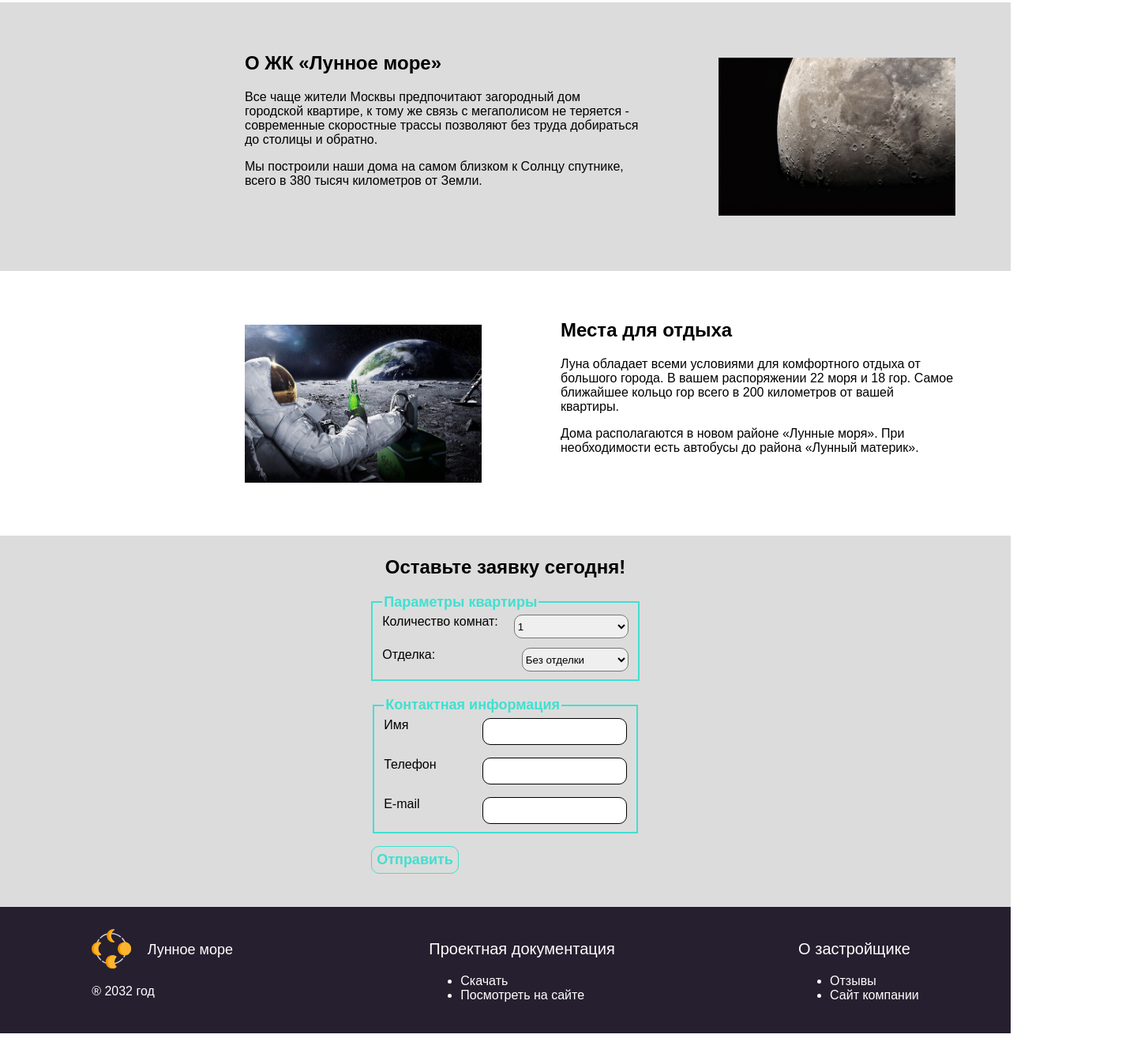
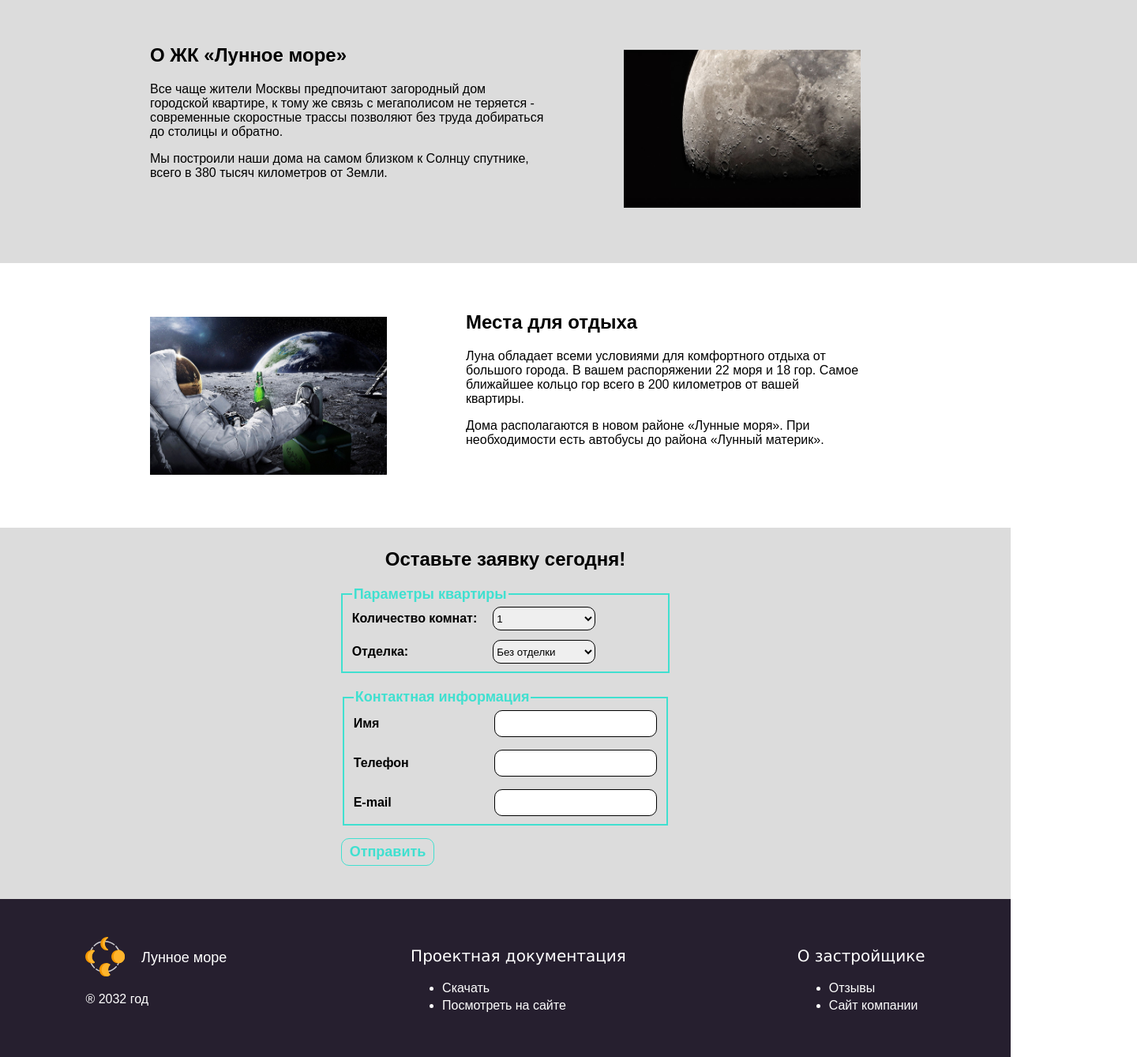
Before and after one commit to ringabi/layout-designer-project-lvl1, a plain HTML site: page index.html in a window 1280 px wide. Shown: the part 663-2001 px from the top of the page at 79% size, 1440 px wide, since content can reach past the window. Before the commit the page ends 1971 px from the top, so only its background shows below. Drawn offline with Linux system fonts and the light colour scheme.

Commit message:
На проверку-5

```diff
--- a/index.html
+++ b/index.html
@@ -23,7 +23,7 @@
 
 <main class="margin-top-60px">
     <div class="flex-center">
-        <div class="wrapper example flex-center">
+        <div class="height-360px overflow-hidden flex-center">
             <img src="images/banner.png" alt="">
         </div>
         <div class="text-on-banner flex-direction-column">
@@ -32,10 +32,11 @@
                 <h1 class="text-white line-height-0 font-family-georgia">ЖК «Лунное море»</h1>
                 <div class="font-size-16px text-white text-align-center">Место, откуда не хочется улетать</div>
             </div>
-            <button class="border-radius button border-1px-solid text-white"><a href="#form" class="font-size-16px text-decoration-none text-white">Забронировать</a></button>
+            <a href="#form" class="border-radius button border-1px-solid font-size-16px text-decoration-none text-white">Забронировать</a>
         </div>
     </div>
-    <section class="section-1" id="benefits">
+    <div class="flex-direction-column flex-center">
+        <section class="benefits" id="benefits">
             <div>
                 <h2>Уникальный вид</h2>
                 <p>Вид на космос из вашего окна. Мы построили дома с большими окнами, чтобы вы могли наслаждаться метеоритными потоками.</p>
@@ -50,7 +51,7 @@
             </div>
         </section>
         <section class="background-section">
-        <div class="section-2" id="about-company">
+            <div class="about-company" id="about-company">
                 <div class="margin-0-50px-50px-50px">
                     <h2>О ЖК «Лунное море»</h2>
                     <p>Все чаще жители Москвы предпочитают загородный дом городской квартире, к тому же связь с мегаполисом не теряется - современные скоростные трассы позволяют без труда добираться до столицы и обратно.</p>
@@ -61,7 +62,7 @@
                 </div>
             </div>
         </section>
-    <section class="section-3" id="places-for-rest">
+        <section class="places-for-rest" id="places-for-rest">
             <div>
                 <img class="moon" src="images/moon-2.jpg" alt="">
             </div>
@@ -71,21 +72,22 @@
                 <p>Дома располагаются в новом районе «Лунные моря». При необходимости есть автобусы до района «Лунный материк».</p>
             </div>
         </section>
+    </div>
     <section class="background-section-form section-form flex-center">
                 <h2 class="text-align-center">Оставьте заявку сегодня!</h2>
                 <form id="form">
                     <fieldset class="border-fieldset margin-bottom-20px">
                         <legend class="color-legend ">Параметры квартиры</legend>
-                        <span class="flex-space-between margin-bottom-12px">Количество комнат:
-                        <select class="border-radius margin-left-20px">
+                        <span  class="flex-center font-weight-bold margin-bottom-12px justify-content-flex-start">Количество комнат:
+                        <select class="border-radius border-1px-solid margin-left-20px width-130px-height-30px">
                             <option disabled>Количество комнат:</option>
                             <option>1</option>
                             <option>2</option>
                             <option>3</option>
                         </select>
                         </span>
-                        <span class="flex-space-between">Отделка:
-                        <select class="border-radius">
+                        <span class="flex-center font-weight-bold justify-content-flex-start">Отделка:
+                        <select class="border-radius border-1px-solid width-130px-height-30px margin-0-0-0-107px">
                             <option disabled>Отделка:</option>
                             <option>Без отделки</option>
                             <option>Черновая отделка</option>
@@ -95,16 +97,16 @@
                     </fieldset>
                     <fieldset class="border-fieldset">
                         <legend class="color-legend">Контактная информация</legend>
-                        <label class="flex-space-between">Имя
-                            <input type="text" class="border-radius border-1px-solid">
+                        <label class="flex-space-between flex-center font-weight-bold">Имя
+                            <input type="text" class="border-radius border-1px-solid width-200px-height-30px margin-0-0-0-146px">
                         </label>
                         <p>
-                          <label class="flex-space-between">Телефон
-                            <input type="tel" class="border-radius border-1px-solid">
+                          <label class="flex-space-between flex-center font-weight-bold">Телефон
+                            <input type="tel" class="border-radius border-1px-solid width-200px-height-30px">
                           </label>
                         </p>
-                        <label class="flex-space-between">E-mail
-                            <input type="email" class="border-radius border-1px-solid">
+                        <label class="flex-space-between flex-center font-weight-bold">E-mail
+                            <input type="email" class="border-radius border-1px-solid width-200px-height-30px">
                         </label>
                     </fieldset>
                     <p><button class="color-legend border-radius button border-1px-solid">Отправить</button></p>
@@ -121,15 +123,15 @@
             </div>
             <p>&reg; 2032 год</p>
         </div>
-        <div> <p class="font-size-20px text-white">Проектная документация</p>
+        <div> <p class="font-family-verdana font-size-20px text-white">Проектная документация</p>
             <ul class="text-white">
-                <li><a href="" class="text-decoration-none font-size-16px text-white">Скачать</a></li>
+                <li class="margin-0-0-4px-0"><a href="" class="text-decoration-none font-size-16px text-white">Скачать</a></li>
                 <li><a href="" class="text-decoration-none font-size-16px text-white">Посмотреть на сайте</a></li>
             </ul>
         </div>
-        <div><p class="font-size-20px text-white">О застройщике</p>
+        <div><p class="font-family-verdana font-size-20px text-white">О застройщике</p>
             <ul class="text-white">
-                <li><a href="" class="text-decoration-none font-size-16px text-white">Отзывы</a></li>
+                <li class="margin-0-0-4px-0"><a href="" class="text-decoration-none text-white">Отзывы</a></li>
                 <li><a href="" class="text-decoration-none font-size-16px text-white">Сайт компании</a></li>
             </ul>
         </div>
--- a/styles/style.css
+++ b/styles/style.css
@@ -38,6 +38,10 @@
         font-family: Georgia;
 }
 
+.font-family-verdana {
+        font-family: Verdana;
+}
+
 .font-size-20px {
         font-size: 20px;
 }
@@ -48,6 +52,10 @@
 
 .font-size-16px {
         font-size: 16px;
+}
+
+.font-weight-bold {
+        font-weight: bold;
 }
 
 .line-height-0 {
@@ -90,45 +98,52 @@
         margin: 30px 0;
 }
 
-.wrapper {
+.margin-0-0-0-146px {
+        margin: 0 0 0 146px;
+}
+
+.margin-0-0-0-107px {
+        margin: 0 0 0 107px;
+}
+
+.margin-0-0-4px-0 {
+        margin: 0 0 4px 0;
+}
+
+.height-360px {
         height: 360px;
 }
 
-.example {
+.overflow-hidden {
         overflow: hidden;
 }
 
-.example img {
+.overflow-hidden img {
         width: 100%;
         height: auto;
 }
 
-.section-1 {
+.benefits {
+        width: 1000px;
         display: flex;
-        width: 1000px;
-        align-items: center;
-        justify-content: space-between;
-        margin: 0 250px;
-        padding: 40px 0 0 0;
+        justify-content: center;
+        padding: 40px 0;
 }
 
-.section-2 {
+.about-company {
         width: 1000px;
         height: 285px;
         display: flex;
-        justify-content: space-evenly;
         align-items: center;
-        margin: 0 260px;
+        margin: 0 300px;
         padding: 30px 0;
 }
 
-.section-3 {
+.places-for-rest {
         width: 1000px;
         height: 300px;
         display: flex;
-        justify-content: space-evenly;
         align-items: center;
-        margin: 0 260px;
         padding: 20px 0 15px 0;
 }
 
@@ -139,7 +154,6 @@
 .background-section {
         background-color: #DCDCDC;
         height: 340px;
-        margin: 50px 0 0 0;
 }
 
 .moon {
@@ -171,19 +185,18 @@
 .background-section-form {
         background-color: #DCDCDC;
         height: 450px;
-        margin: 0 0 0 0;
 }
 
 .background-footer {
         background-color: #261F2F;
-        height: 160px;
+        height: 200px;
 }
 
 .footer {
         display: flex;
         justify-content: space-around;
         align-items: center;
-        height: 160px;
+        height: 200px;
 }
 
 .text-decoration-none {
@@ -212,8 +225,25 @@
 .button {
         background-color: rgba(255, 255, 255, 0);
         height: 35px;
+        display: flex;
+        align-items: center;
+        padding: 0 10px;
 }
 
 .border-1px-solid {
-        border: 1px solid
+        border: 1px solid;
 }
+
+.width-200px-height-30px {
+        width: 200px;
+        height: 30px;
+}
+
+.width-130px-height-30px {
+        width: 130px;
+        height: 30px;
+}
+
+.justify-content-flex-start {
+        justify-content: flex-start;
+}
```
Lines whose indentation alone changed are shown as unchanged.
